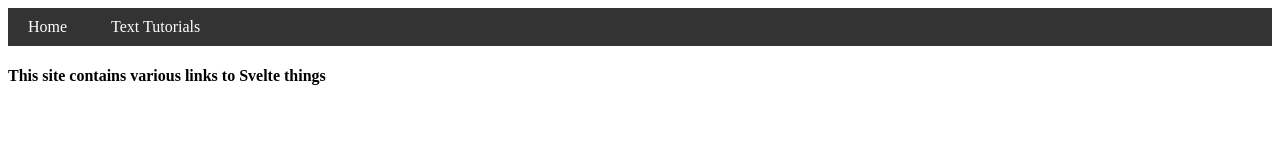
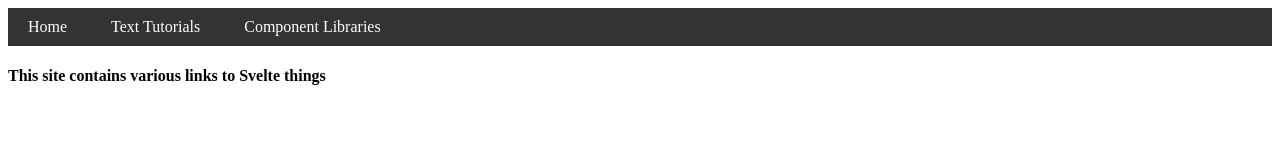
Before and after one commit to a-nguyen-kangan/links-dj-2023, a SvelteKit app: page / in a window 1280 px wide. Shown: the top 160 px of the page. Built offline with nearby package versions, Linux system fonts and the light colour scheme.

Commit message:
navigation link added

```diff
--- a/src/routes/+layout.svelte
+++ b/src/routes/+layout.svelte
@@ -6,6 +6,7 @@
 <ul>
     <li><a href="#">Home</a></li>
     <li><a href="/Text_Tutorials">Text Tutorials</a></li>
+    <li><a href="/Component_Libraries">Component Libraries</a></li>
 </ul>
 </nav>
 
```
